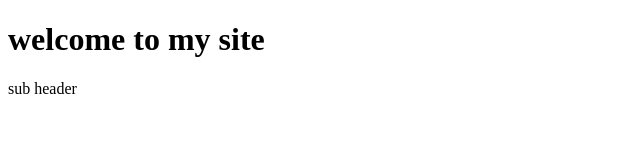
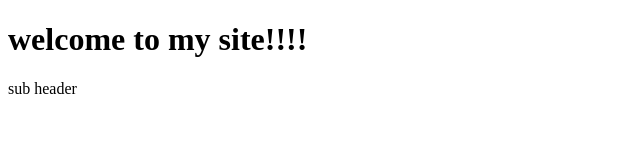
Before and after one commit to sukhrobabdullaev/example, a plain HTML site: page index.html in a window 1280 px wide. Shown: the full height of the page, 0-640 px from the left. Drawn offline with Linux system fonts and the light colour scheme.

Commit message:
add explaintaion point

```diff
--- a/index.html
+++ b/index.html
@@ -8,7 +8,7 @@
 </head>
 <body>
 
-    <h1>welcome to my site</h1>
+    <h1>welcome to my site!!!!</h1>
     <p>sub header </p>
 </body>
 </html>
```
